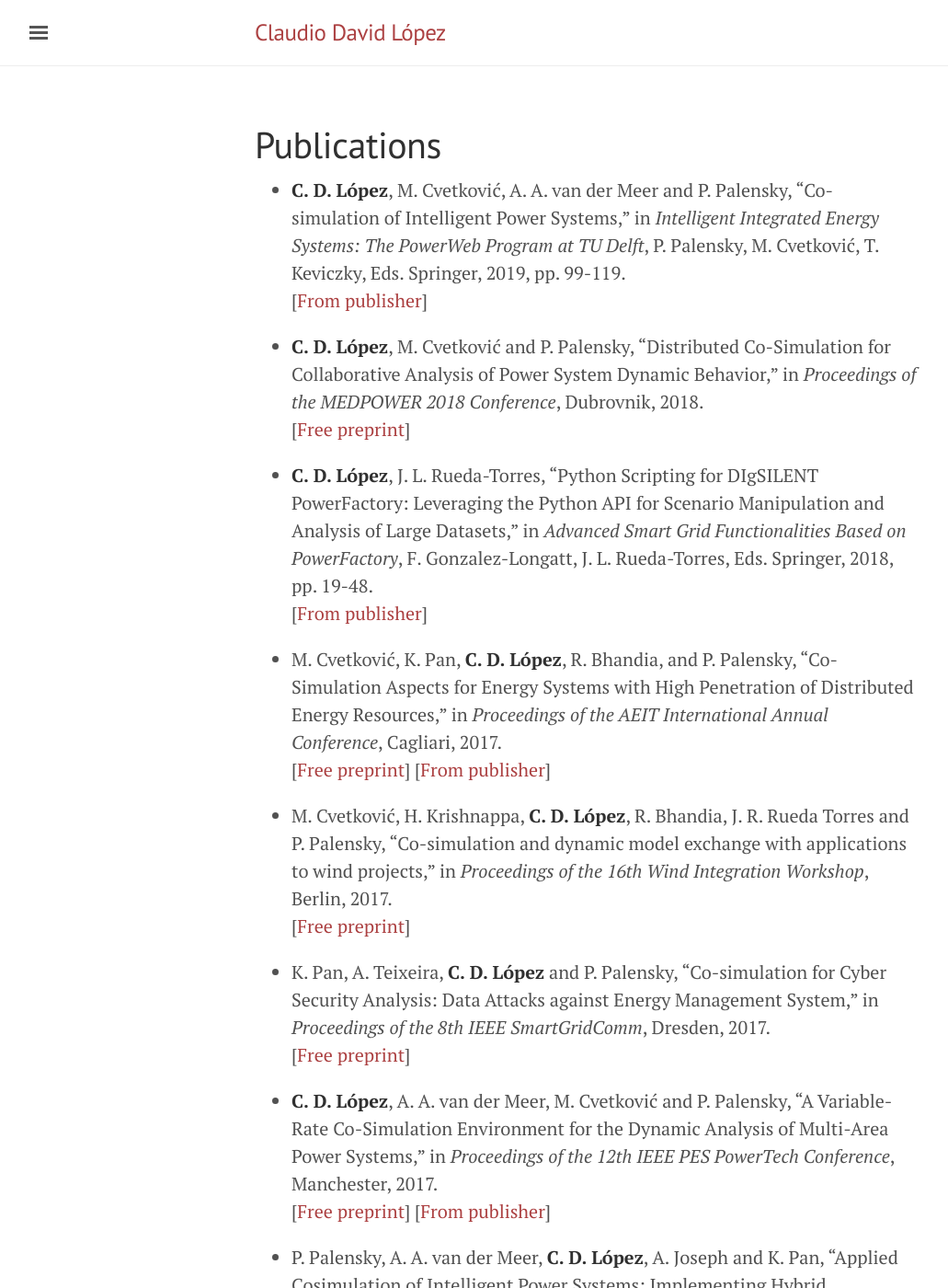
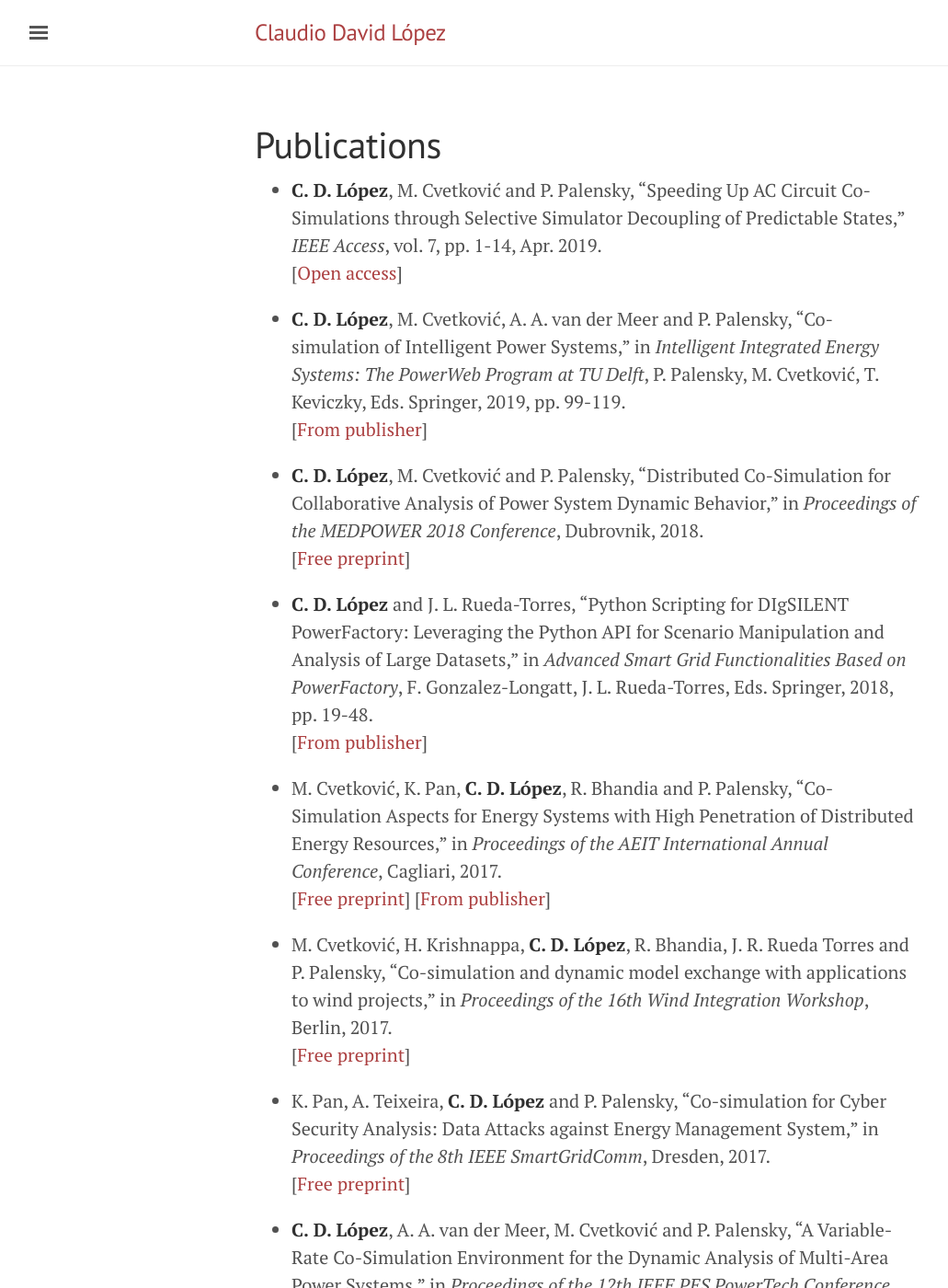
Before and after one commit to claudiodavidlopez/claudiodavidlopez.github.io, a Jekyll site: the page built from publications.md, in a window 1280 px wide and 1400 px high. Shown: the whole window at 92% size, without its empty margins (3-1034 px from the left). Built offline with Jekyll 4.4.1, drawn with Linux system fonts in a browser that asks for light colours.

Commit message:
added access 2019 paper

```diff
--- a/publications.md
+++ b/publications.md
@@ -3,6 +3,9 @@ layout: page
 title: Publications
 permalink: /publications/
 ---
+
+* **C. D. López**, M. Cvetković and P. Palensky, "Speeding Up AC Circuit Co-Simulations through Selective Simulator Decoupling of Predictable States," *IEEE Access*, vol. 7, pp. 1-14, Apr. 2019.
+[[Open access](http://doi.org/10.1109/ACCESS.2019.2907773)]
 
 * **C. D. López**, M. Cvetković, A. A. van der Meer and P. Palensky, "Co-simulation of Intelligent Power Systems," in *Intelligent Integrated Energy Systems: The PowerWeb Program at TU Delft*, P. Palensky, M. Cvetković, T. Keviczky, Eds. Springer, 2019, pp. 99-119.
 [[From publisher](https://www.springer.com/br/book/9783030000561#)]
@@ -10,10 +13,10 @@ permalink: /publications/
 * **C. D. López**, M. Cvetković and P. Palensky, "Distributed Co-Simulation for Collaborative Analysis of Power System Dynamic Behavior," in *Proceedings of the MEDPOWER 2018 Conference*, Dubrovnik, 2018.
 [[Free preprint](../pdf/Lopez2018a.pdf)]
 
-* **C. D. López**, J. L. Rueda-Torres, "Python Scripting for DIgSILENT PowerFactory: Leveraging the Python API for Scenario Manipulation and Analysis of Large Datasets," in *Advanced Smart Grid Functionalities Based on PowerFactory*, F. Gonzalez-Longatt, J. L. Rueda-Torres, Eds. Springer, 2018, pp. 19-48.
+* **C. D. López** and J. L. Rueda-Torres, "Python Scripting for DIgSILENT PowerFactory: Leveraging the Python API for Scenario Manipulation and Analysis of Large Datasets," in *Advanced Smart Grid Functionalities Based on PowerFactory*, F. Gonzalez-Longatt, J. L. Rueda-Torres, Eds. Springer, 2018, pp. 19-48.
 [[From publisher](https://link.springer.com/chapter/10.1007/978-3-319-50532-9_2)]
 
-* M. Cvetković, K. Pan, **C. D. López**, R. Bhandia, and P. Palensky, "Co-Simulation Aspects for Energy Systems with High Penetration of Distributed Energy Resources," in *Proceedings of the AEIT International Annual Conference*, Cagliari, 2017.
+* M. Cvetković, K. Pan, **C. D. López**, R. Bhandia and P. Palensky, "Co-Simulation Aspects for Energy Systems with High Penetration of Distributed Energy Resources," in *Proceedings of the AEIT International Annual Conference*, Cagliari, 2017.
 [[Free preprint](../pdf/Cvetkovic2017b.pdf)] [[From publisher](http://ieeexplore.ieee.org/document/8240488/)]
 
 * M. Cvetković, H. Krishnappa, **C. D. López**, R. Bhandia, J. R. Rueda Torres and P. Palensky, "Co-simulation and dynamic model exchange with applications to wind projects," in *Proceedings of the 16th Wind Integration Workshop*, Berlin, 2017.
```
